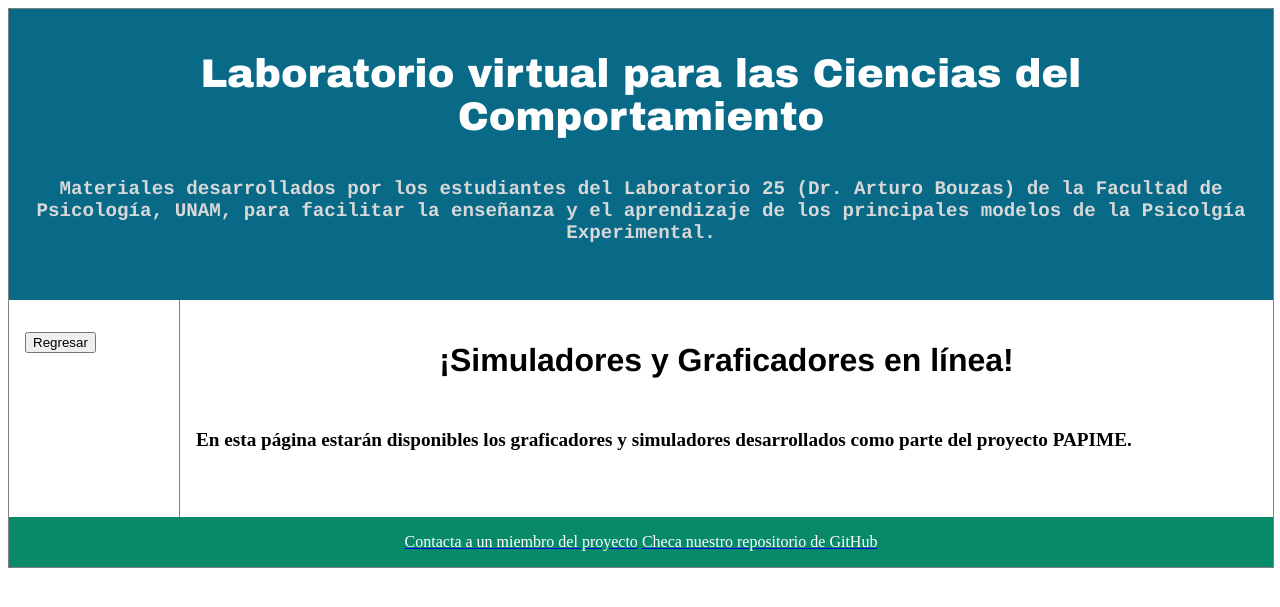
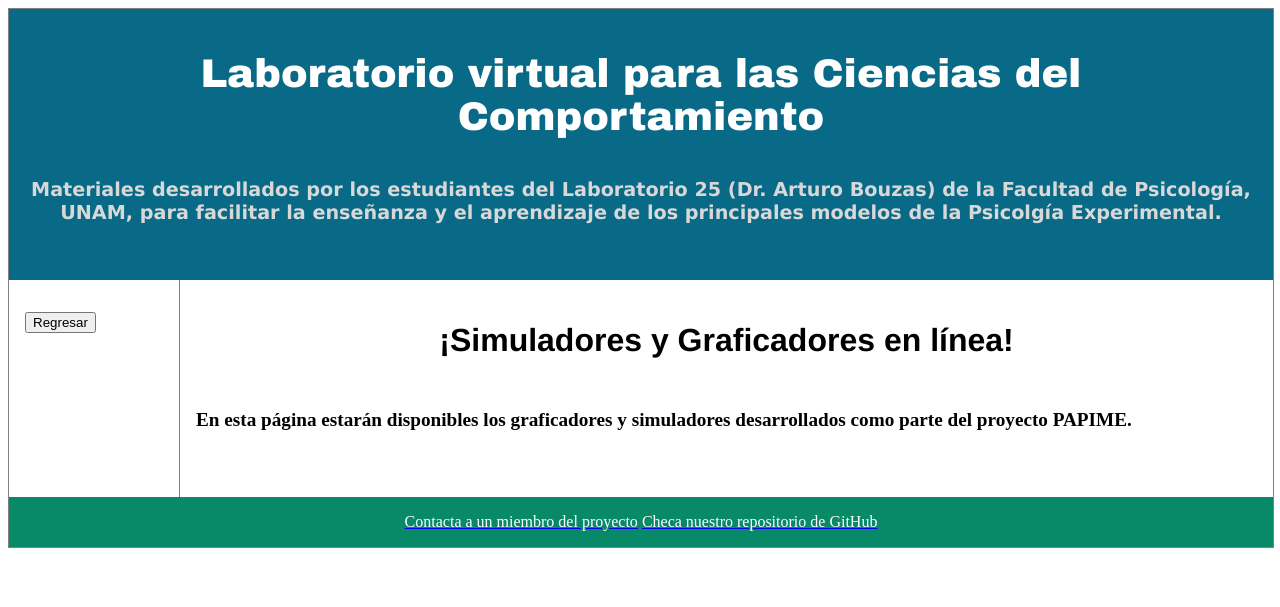
Before and after one commit to BouzasLab25/bouzaslab25.github.io, a Jekyll site: the page built from aboutPAPIME/index.html, in a window 1280 px wide. Shown: the top 607 px of the page. Built offline with Jekyll 4.4.1, drawn with Linux system fonts in a browser that asks for light colours.

Commit message:
Update papime.html

```diff
--- a/_layouts/papime.html
+++ b/_layouts/papime.html
@@ -31,7 +31,7 @@ h3 {
 
 h4 {
     font-size: 1.2em;
-    font-family:'Couries New', 'Courier', 'monospace';
+    font-family:Lucida Sans Unicode;
     text-align:center;
     margin-top: 40px;
     margin-bottom: 40px;
```
